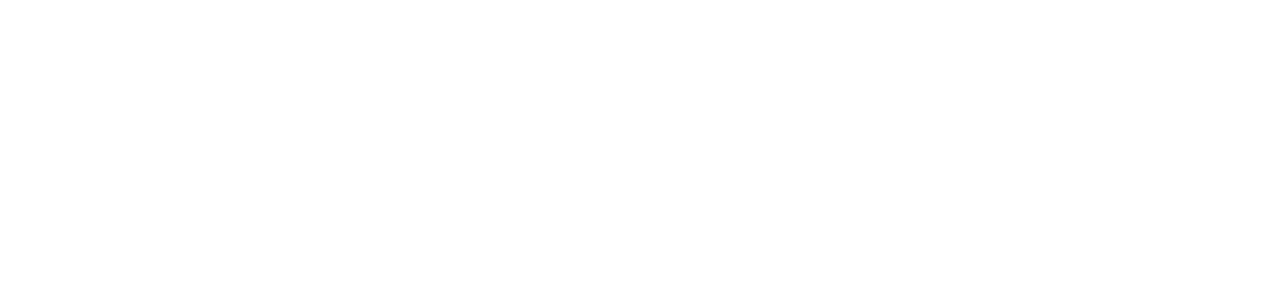
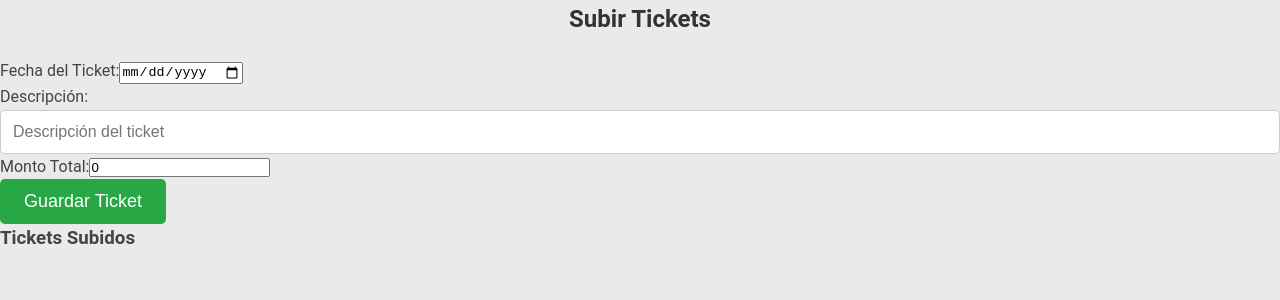
Before and after one commit to BocanegraKleyver/UADE_API_2024_2C_GRUPO25_VN, a React (Create React App) app in the folder api2024_grupo25_vn/dividex/: page /ticket/1 in a window 1280 px wide. Before the commit this address had no page. Shown: the top 300 px of the page. Built offline with nearby package versions, Linux system fonts and the light colour scheme.

Commit message:
ProyectoScreen

```diff
--- a/api2024_grupo25_vn/dividex/src/App.css
+++ b/api2024_grupo25_vn/dividex/src/App.css
@@ -1,38 +1,135 @@
+/* Reseteo de estilos básicos */
+* {
+  margin: 0;
+  padding: 0;
+  box-sizing: border-box;
+}
+
+body {
+  font-family: 'Roboto', sans-serif; /* Cambia la tipografía por algo más profesional */
+  background-color: #f4f4f9; /* Fondo claro para mejorar la legibilidad */
+  color: #333; /* Color de texto legible */
+  line-height: 1.6;
+}
+
 .App {
+  max-width: 1200px;
+  margin: 0 auto; /* Centra el contenido */
+  padding: 20px; /* Espaciado alrededor del contenido */
+}
+
+h1, h2, h3 {
+  color: #333;
+  margin-bottom: 20px;
+}
+
+button {
+  background-color: #007bff;
+  color: white;
+  padding: 10px 20px;
+  border: none;
+  border-radius: 5px;
+  font-size: 16px;
+  cursor: pointer;
+  transition: background-color 0.3s ease;
+}
+
+button:hover {
+  background-color: #0056b3;
+}
+
+/* Estilos del header */
+.App-header {
+  background-color: #282c34;
+  padding: 20px;
+  color: white;
   text-align: center;
 }
 
 .App-logo {
-  height: 40vmin;
-  pointer-events: none;
+  display: none; /* Ocultar logo si no es necesario */
 }
 
-@media (prefers-reduced-motion: no-preference) {
-  .App-logo {
-    animation: App-logo-spin infinite 20s linear;
-  }
+/* Links estilizados */
+a {
+  color: #007bff;
+  text-decoration: none;
+  transition: color 0.3s ease;
 }
 
-.App-header {
-  background-color: #282c34;
-  min-height: 100vh;
+a:hover {
+  color: #0056b3;
+}
+
+/* Estilo de contenedores */
+.container {
+  background-color: white;
+  border-radius: 10px;
+  padding: 20px;
+  margin-bottom: 20px;
+  box-shadow: 0px 4px 8px rgba(0, 0, 0, 0.1);
+}
+
+/* Grilla general */
+.grid-container {
+  display: grid;
+  grid-template-columns: repeat(auto-fit, minmax(300px, 1fr));
+  grid-gap: 20px;
+}
+
+/* Sección de tickets, miembros y formularios */
+.section {
+  background-color: #f9f9f9;
+  padding: 20px;
+  border-radius: 8px;
+  box-shadow: 0px 2px 4px rgba(0, 0, 0, 0.1);
+}
+
+.section-header {
+  font-size: 20px;
+  font-weight: bold;
+  margin-bottom: 15px;
+}
+
+.form-container {
   display: flex;
   flex-direction: column;
-  align-items: center;
-  justify-content: center;
-  font-size: calc(10px + 2vmin);
-  color: white;
+  gap: 15px;
 }
 
-.App-link {
-  color: #61dafb;
+input[type="text"],
+textarea {
+  width: 100%;
+  padding: 10px;
+  border-radius: 5px;
+  border: 1px solid #ccc;
+  font-size: 16px;
 }
 
-@keyframes App-logo-spin {
-  from {
-    transform: rotate(0deg);
-  }
-  to {
-    transform: rotate(360deg);
-  }
+input[type="text"]:focus,
+textarea:focus {
+  outline: none;
+  border-color: #007bff;
+  box-shadow: 0px 0px 5px rgba(0, 123, 255, 0.5);
 }
+
+/* Estilo de tablas */
+table {
+  width: 100%;
+  border-collapse: collapse;
+}
+
+th,
+td {
+  padding: 10px;
+  text-align: left;
+  border-bottom: 1px solid #ddd;
+}
+
+th {
+  background-color: #f4f4f9;
+}
+
+tr:hover {
+  background-color: #f1f1f1;
+}
--- a/api2024_grupo25_vn/dividex/src/App.js
+++ b/api2024_grupo25_vn/dividex/src/App.js
@@ -12,9 +12,9 @@ function App() {
       <div className="App">
         <Routes>
           <Route path="/" element={<ProjectDashboard />} />
-          <Route path="/project/:id" element={<ProjectDetail />} />{" "}
-          {/* Asegúrate de usar :id para recibir el ID */}
-          <Route path="/upload-ticket" element={<TicketUpload />} />
+          <Route path="/project/:id" element={<ProjectDetail />} />
+          <Route path="/ticket/:id" element={<TicketUpload />} />{" "}
+          {/* Modificado aquí */}
           <Route path="/expense-summary" element={<ExpenseSummary />} />
           <Route path="/report" element={<ReportScreen />} />
         </Routes>
--- /dev/null
+++ b/api2024_grupo25_vn/dividex/src/css/ProjectDashboard.css
@@ -0,0 +1,104 @@
+/* Reseteo de estilos básicos */
+* {
+  margin: 0;
+  padding: 0;
+  box-sizing: border-box;
+}
+
+body {
+  font-family: 'Roboto', sans-serif;
+  background-color: #eaeaea; /* Fondo más suave */
+  color: #444; /* Color de texto más suave */
+  line-height: 1.6;
+}
+
+.container {
+  max-width: 1200px;
+  margin: 20px auto; /* Espaciado superior */
+  padding: 20px;
+  background-color: white;
+  border-radius: 10px;
+  box-shadow: 0 2px 10px rgba(0, 0, 0, 0.1);
+}
+
+h2 {
+  color: #333;
+  margin-bottom: 20px;
+  text-align: center;
+  font-size: 24px; /* Título más grande */
+}
+
+button {
+  background-color: #28a745; /* Verde más vibrante */
+  color: white;
+  padding: 12px 24px; /* Botón más grande */
+  border: none;
+  border-radius: 5px;
+  font-size: 18px; /* Tamaño de fuente mayor */
+  cursor: pointer;
+  transition: background-color 0.3s ease;
+}
+
+button:hover {
+  background-color: #218838; /* Color hover más oscuro */
+}
+
+.project-list {
+  list-style: none;
+  padding: 0;
+}
+
+.project-item {
+  margin: 15px 0; /* Espaciado entre elementos */
+}
+
+.project-link {
+  display: block;
+  padding: 12px;
+  background-color: #007bff;
+  color: white;
+  border-radius: 5px;
+  text-decoration: none;
+  transition: background-color 0.3s, transform 0.3s; /* Añadido efecto de transformación */
+}
+
+.project-link:hover {
+  background-color: #0056b3;
+  transform: translateY(-2px); /* Efecto de elevación */
+}
+
+input[type="text"],
+textarea {
+  width: 100%;
+  padding: 12px; /* Mayor padding */
+  border-radius: 5px;
+  border: 1px solid #ccc;
+  font-size: 16px;
+}
+
+input[type="text"]:focus,
+textarea:focus {
+  outline: none;
+  border-color: #28a745; /* Color de borde verde */
+  box-shadow: 0 0 5px rgba(40, 167, 69, 0.5);
+}
+
+table {
+  width: 100%;
+  border-collapse: collapse;
+}
+
+th,
+td {
+  padding: 12px; /* Aumentado para mayor confort */
+  text-align: left;
+  border-bottom: 1px solid #ddd;
+}
+
+th {
+  background-color: #f8f9fa; /* Fondo más claro */
+}
+
+tr:hover {
+  background-color: #f1f1f1; /* Color de fila en hover */
+}
--- /dev/null
+++ b/api2024_grupo25_vn/dividex/src/css/ProjectDetail.css
@@ -0,0 +1,47 @@
+.project-detail {
+    max-width: 1200px;
+    margin: 20px auto;
+    padding: 20px;
+    background-color: #ffffff;
+    border-radius: 10px;
+    box-shadow: 0px 4px 8px rgba(0, 0, 0, 0.1);
+  }
+
+  .project-title {
+    font-size: 24px;
+    color: #333;
+    margin-bottom: 10px;
+  }
+
+  .project-description {
+    font-size: 16px;
+    color: #666;
+    margin-bottom: 20px;
+  }
+
+  .button {
+    background-color: #007bff;
+    color: white;
+    padding: 10px 20px;
+    border: none;
+    border-radius: 5px;
+    font-size: 16px;
+    cursor: pointer;
+    transition: background-color 0.3s;
+  }
+
+  .button:hover {
+    background-color: #0056b3;
+  }
+
+  .member-list {
+    margin-top: 20px;
+  }
+
+  .ticket-form {
+    margin-top: 20px;
+  }
+
+  .expense-table {
+    margin-top: 20px;
+  }
--- a/api2024_grupo25_vn/dividex/src/screens/ProjectDashboard.jsx
+++ b/api2024_grupo25_vn/dividex/src/screens/ProjectDashboard.jsx
@@ -2,6 +2,8 @@ import React, { useState, useEffect } from 'react';
 import { Link } from 'react-router-dom';
 import ProjectForm from '../components/ProjectForm';
 import { getProjects, saveProject } from '../services/projectService';
+import '../css/ProjectDashboard.css'; // Asegúrate de importar el archivo CSS
+
 
 const ProjectDashboard = () => {
   const [projects, setProjects] = useState([]);
@@ -17,17 +19,18 @@ const ProjectDashboard = () => {
   };
 
   return (
-    <div>
+    <div className="container">
       <h2>Dashboard de Proyectos</h2>
       <ProjectForm onSave={handleSaveProject} />
-      <ul>
-  {projects.map((project) => (
-    <li key={project.id}>
-      <Link to={`/project/${project.id}`}>{project.nombre}</Link>
-    </li>
-  ))}
-</ul>
-
+      <ul className="project-list">
+        {projects.map((project) => (
+          <li key={project.id} className="project-item">
+            <Link to={`/project/${project.id}`} className="project-link">
+              {project.nombre}
+            </Link>
+          </li>
+        ))}
+      </ul>
     </div>
   );
 };
--- a/api2024_grupo25_vn/dividex/src/screens/ProjectDetail.jsx
+++ b/api2024_grupo25_vn/dividex/src/screens/ProjectDetail.jsx
@@ -1,13 +1,14 @@
 import React, { useState, useEffect } from 'react';
 import { useParams } from 'react-router-dom';
-import ProjectForm from '../components/ProjectForm';
 import MemberList from '../components/MemberList';
 import ExpenseTable from '../components/ExpenseTable';
-import TicketForm from '../components/TicketForm';
 import { getProjects, saveProject } from '../services/projectService';
+import { useNavigate } from 'react-router-dom';
+import '../css/ProjectDetail.css';
 
 const ProjectDetail = () => {
   const { id } = useParams();
+  const navigate = useNavigate();
   const [miembros, setMiembros] = useState([]);
   const [tickets, setTickets] = useState([]);
   const [proyecto, setProyecto] = useState(null);
@@ -34,29 +35,21 @@ const ProjectDetail = () => {
     saveProject({ ...proyecto, miembros: updatedMiembros });
   };
 
-  const handleSaveTicket = (ticket) => {
-    setTickets([...tickets, { ...ticket, id: tickets.length + 1 }]);
-  };
-
-  const handleSaveProjectChanges = (updatedProject) => {
-    saveProject(updatedProject);
-    setProyecto(updatedProject);
-  };
-
   if (!proyecto) return <div>No se encontró el proyecto.</div>;
 
   return (
     <div>
-      <h2>Detalles del Proyecto: {proyecto.nombre}</h2>
+      <h2>Proyecto: {proyecto.nombre}</h2>
       <p>Descripción: {proyecto.descripcion}</p>
-      <ProjectForm onSave={handleSaveProjectChanges} existingProject={proyecto} />
+
       <MemberList
         miembros={miembros}
         onAddMember={handleAddMember}
         onRemoveMember={handleRemoveMember}
       />
-      <TicketForm onSave={handleSaveTicket} />
+      <button onClick={() => navigate(`/ticket/${id}`)}>Agregar Ticket</button>
       <ExpenseTable tickets={tickets} />
+      <button onClick={() => navigate(-1)}>Volver</button>
     </div>
   );
 };
```
